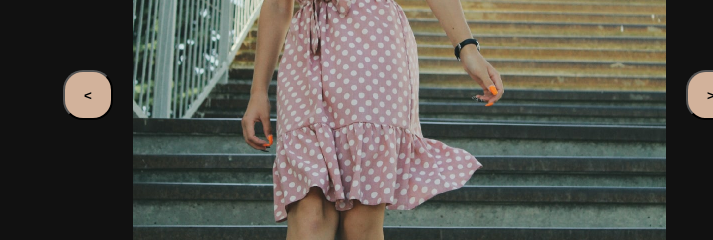
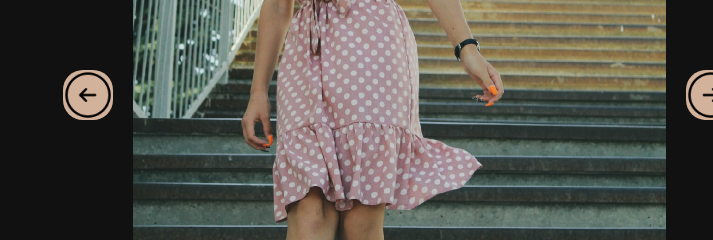
Before and after one commit to bkkbbkk/bkkbbk.github.io, a plain HTML site: page index.html in a window 1280 px wide. Shown: the part 2120-2360 px from the top of the page, 567-1280 px from the left. Drawn offline with nearby package versions, Linux system fonts and the light colour scheme.

Commit message:
Add files via upload

```diff
--- a/index.html
+++ b/index.html
@@ -44,9 +44,9 @@
 	<main class="inst">
 		<h3 class="new">новые фотосессии смотрите в моём инстаграм</h3>
 		<h1 class="ins">Заходите в instagram <a href="https://www.instagram.com/_photograph_ot_boga_/" class="phot">@photograph_ot_boga</a></h1>
-			<button onclick="prew()" class="knop1"><b><</b></button>
+			<img src="лево.png" onclick="prew()" class="knop1"></img>
 			<img src="nada.jpg" alt="" id="slider">
-			<button onclick="next()" class="knop"><b>></b></button>
+			<img src="право.png" onclick="next()" class="knop"></img>
 	</main>
 </body>
 </html>
--- a/script.js
+++ b/script.js
@@ -23,7 +23,7 @@ function next() {
 				{ opacity: 0 },
                 { opacity: 1 },],1000);
 	}
-	setTimeout(zagr, 0)
+	setTimeout(zagr,)
 
 	var slider = document.getElementById('slider');
 	num++;
```
Also changed, not shown: закат.jpg (added), лево.png (added), право.png (added).
